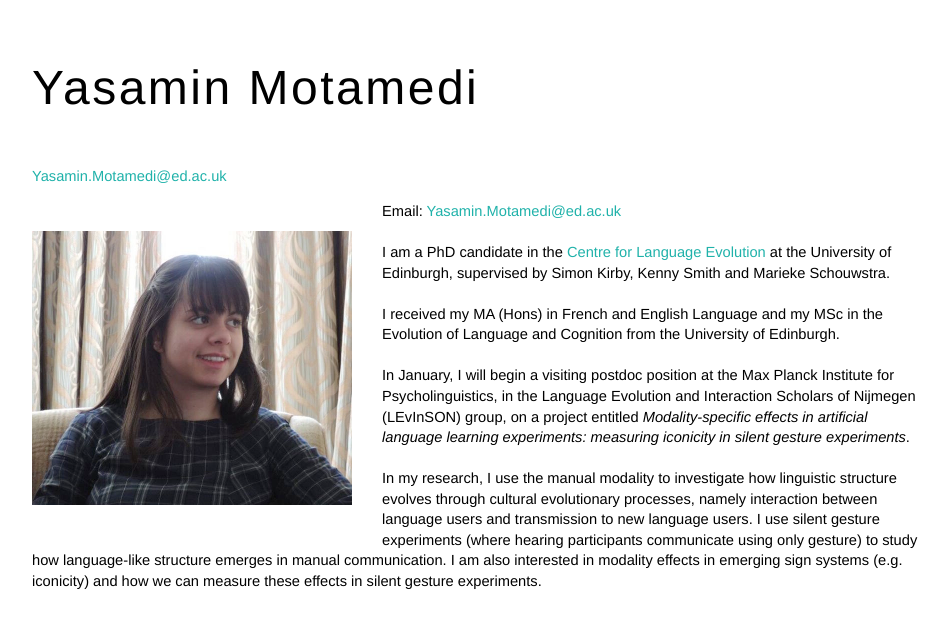
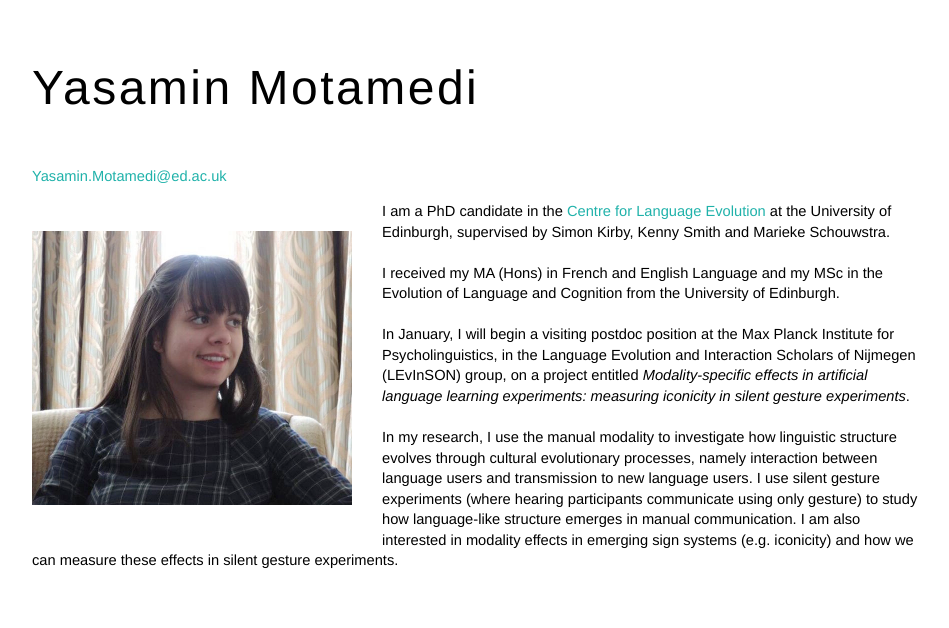
Before and after one commit to ymotamedi/ymotamedi.github.io, a Jekyll site: the page built from index.html, in a window 1280 px wide. Shown: the top 628 px of the page, without its empty margins (160-1109 px from the left). Built offline with Jekyll 4.4.1, drawn with Linux system fonts in a browser that asks for light colours.

Commit message:
Update index.html

```diff
--- a/index.html
+++ b/index.html
@@ -5,8 +5,6 @@ title: Yasamin Motamedi
 <p><a href= "mailto:Yasamin.Motamedi@ed.ac.uk">Yasamin.Motamedi@ed.ac.uk</a></p>
 
 <p><img src="ym_web2.jpeg" style="float:left;width:320px;height:274px;margin-right:30px;margin-top:30px;margin-bottom:30px">
-  Email: <a href= "mailto:Yasamin.Motamedi@ed.ac.uk">Yasamin.Motamedi@ed.ac.uk</a>
-  <br><br>
   I am a PhD candidate in the <a href = "http://www.lel.ed.ac.uk/cle/" target = "_blank">Centre for Language Evolution</a> at the University of Edinburgh,
   supervised by Simon Kirby, Kenny Smith and Marieke Schouwstra.
   <br><br>
```
